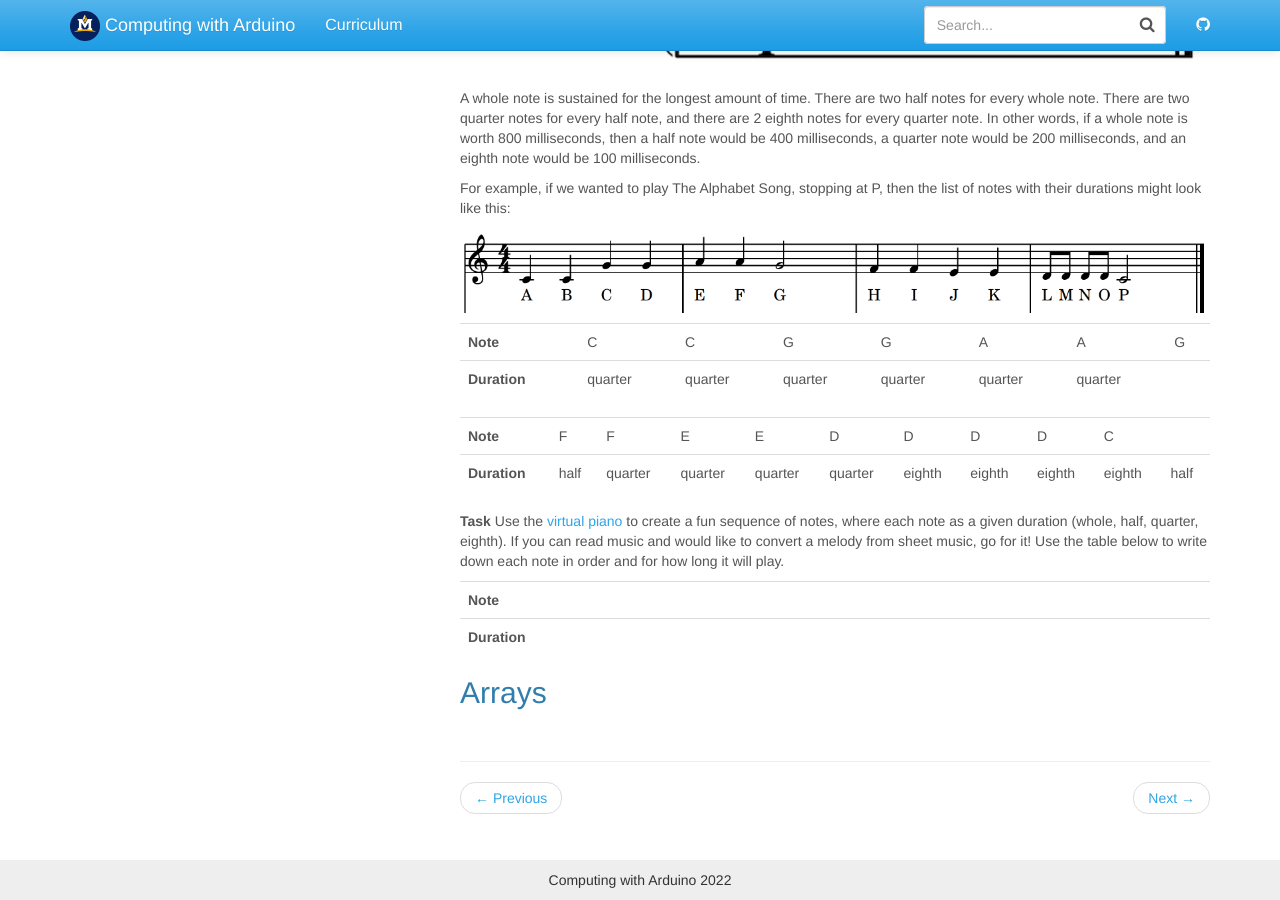
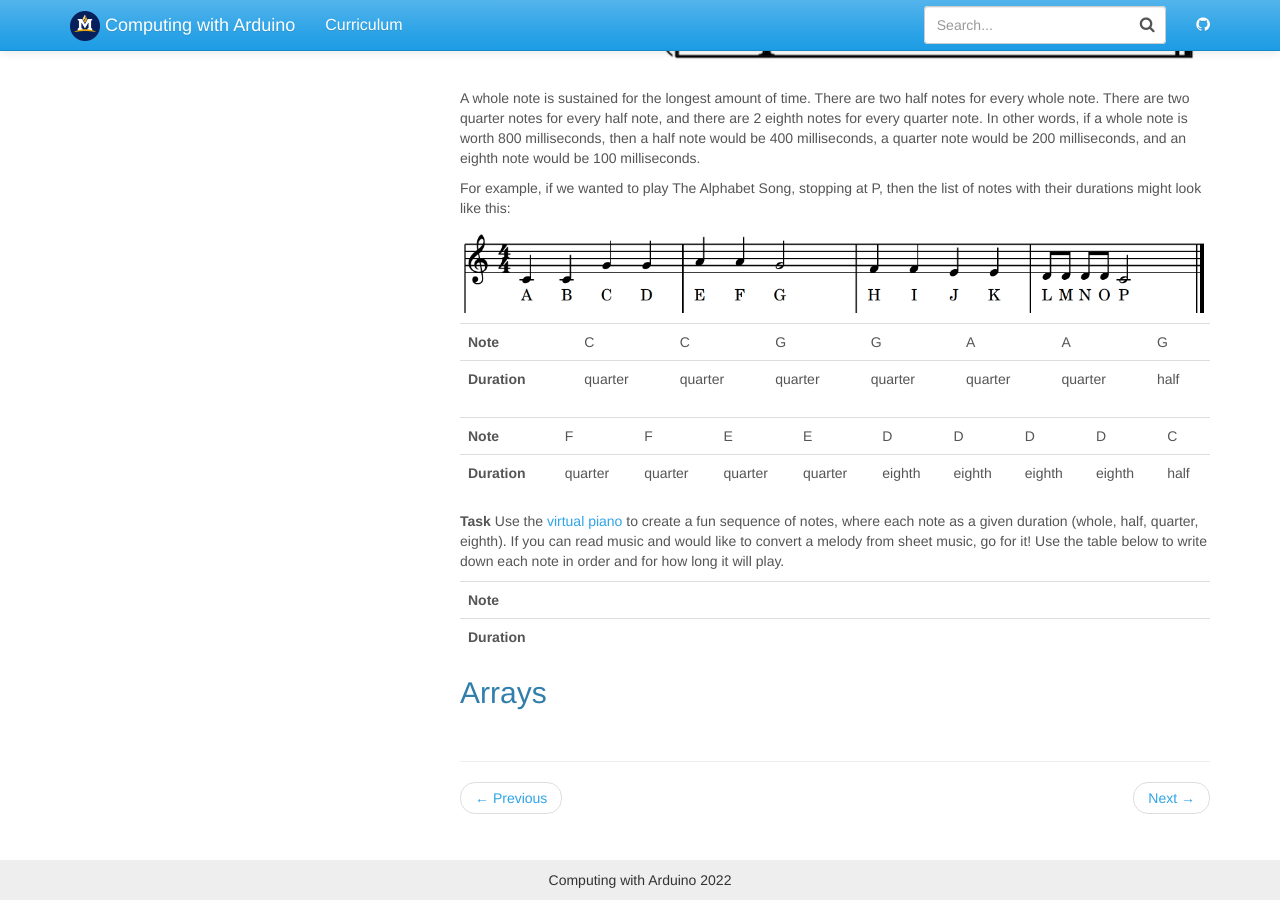
Before and after one commit to jake-chipps/friendometer, a Jekyll site: the page built from _docs/lessons/4-2.md, in a window 1280 px wide and 900 px high, scrolled down 1690 px. Built offline with Jekyll 4.4.1, drawn with Linux system fonts in a browser that asks for light colours.

Commit message:
Update 4-2.md

```diff
--- a/_docs/lessons/4-2.md
+++ b/_docs/lessons/4-2.md
@@ -43,10 +43,10 @@ For example, if we wanted to play The Alphabet Song, stopping at P, then the lis
 ![alphabet song](../images/4-2_alphabet-song.png)
 
 **Note** | C | C | G | G | A | A | G
-**Duration** | quarter | quarter | quarter | quarter | quarter | quarter
+**Duration** | quarter | quarter | quarter | quarter | quarter | quarter | half
 
 **Note** | F | F | E | E | D | D | D | D | C
-**Duration** | half | quarter | quarter | quarter | quarter | eighth | eighth | eighth | eighth | half
+**Duration** |  quarter | quarter | quarter | quarter | eighth | eighth | eighth | eighth | half
 
 **Task** Use the [virtual piano](https://www.musicca.com/piano) to create a fun sequence of notes, where each note as a given duration (whole, half, quarter, eighth). If you can read music and would like to convert a melody from sheet music, go for it!
 Use the table below to write down each note in order and for how long it will play.
```
